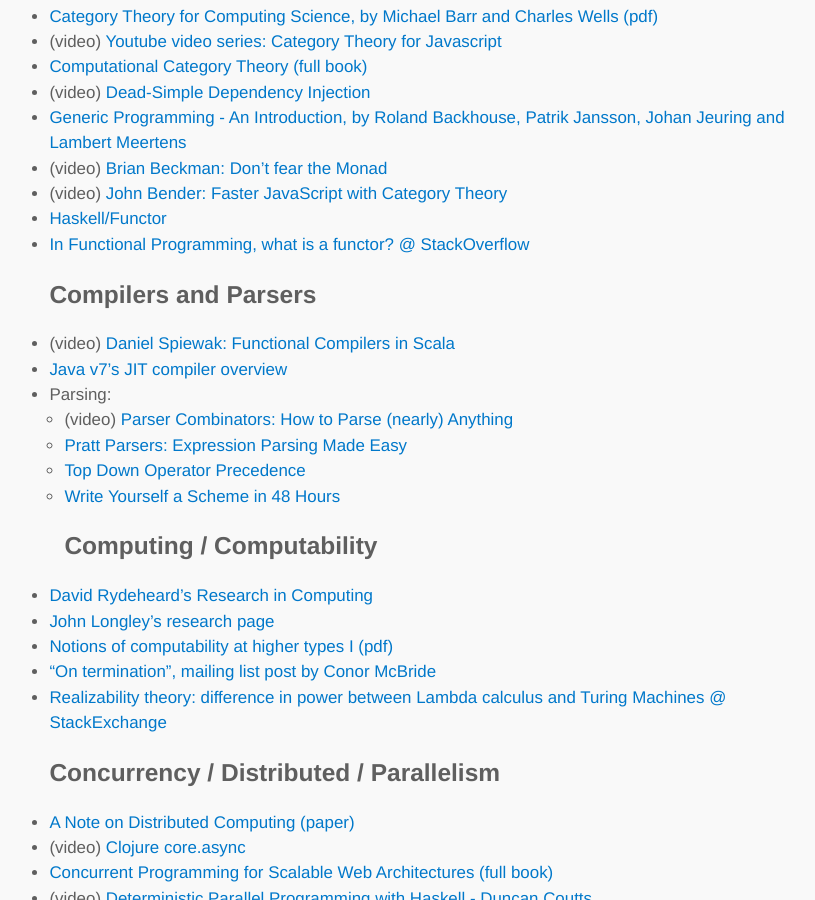
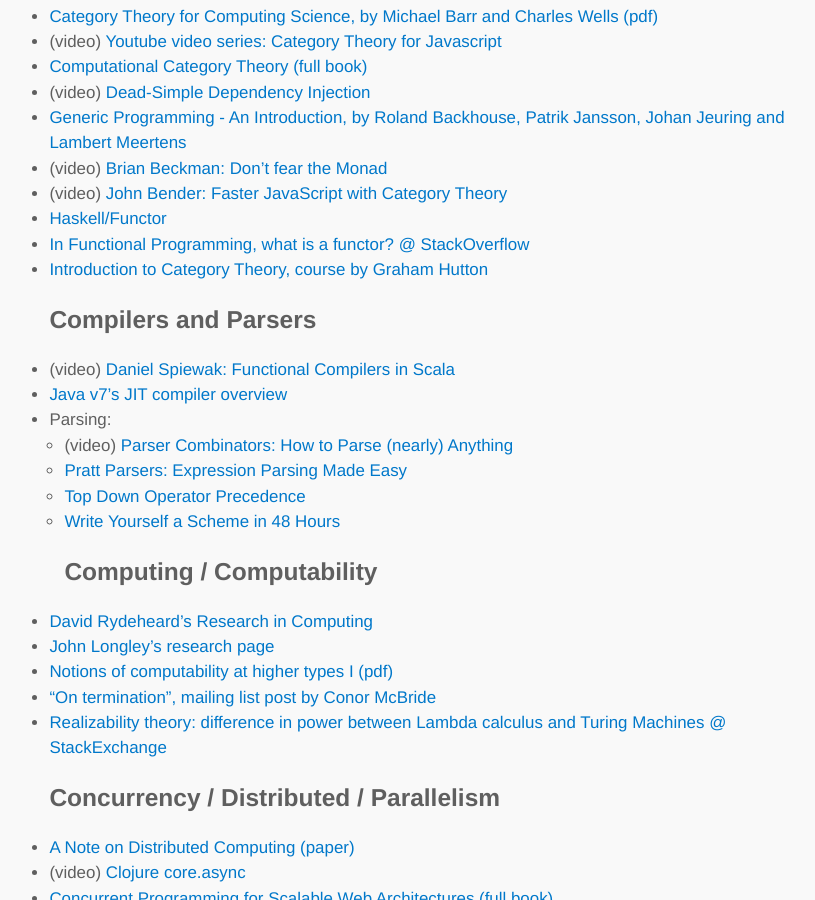
Before and after one commit to lambdatoast/lambdatoast.github.com, a Jekyll site: the page built from cs-resources/index.md, in a window 1280 px wide and 900 px high, scrolled down 930 px. Shown: the whole window, without its empty margins (200-1015 px from the left). Built offline with Jekyll 4.4.1, drawn with Linux system fonts in a browser that asks for light colours.

Commit message:
Add link to Introduction to Category Theory, course by Graham Hutton.

```diff
--- a/cs-resources/index.md
+++ b/cs-resources/index.md
@@ -37,6 +37,7 @@
   - (video) [John Bender: Faster JavaScript with Category Theory](http://www.youtube.com/watch?v=PtD-WKSC6ak)
   - [Haskell/Functor](http://en.wikibooks.org/wiki/Haskell/The_Functor_class)
   - [In Functional Programming, what is a functor? @ StackOverflow](http://stackoverflow.com/questions/2030863/in-functional-programming-what-is-a-functor)
+  - [Introduction to Category Theory, course by Graham Hutton](http://www.cs.nott.ac.uk/~gmh/cat.html)
 ## Compilers and Parsers
   - (video) [Daniel Spiewak: Functional Compilers in Scala](http://skillsmatter.com/podcast/scala/functional-compilers-from-cfg-to-exe)
   - [Java v7's JIT compiler overview](http://pic.dhe.ibm.com/infocenter/java7sdk/v7r0/index.jsp?topic=%2Fcom.ibm.java.win.70.doc%2Fdiag%2Funderstanding%2Fjit_overview.html)
```
